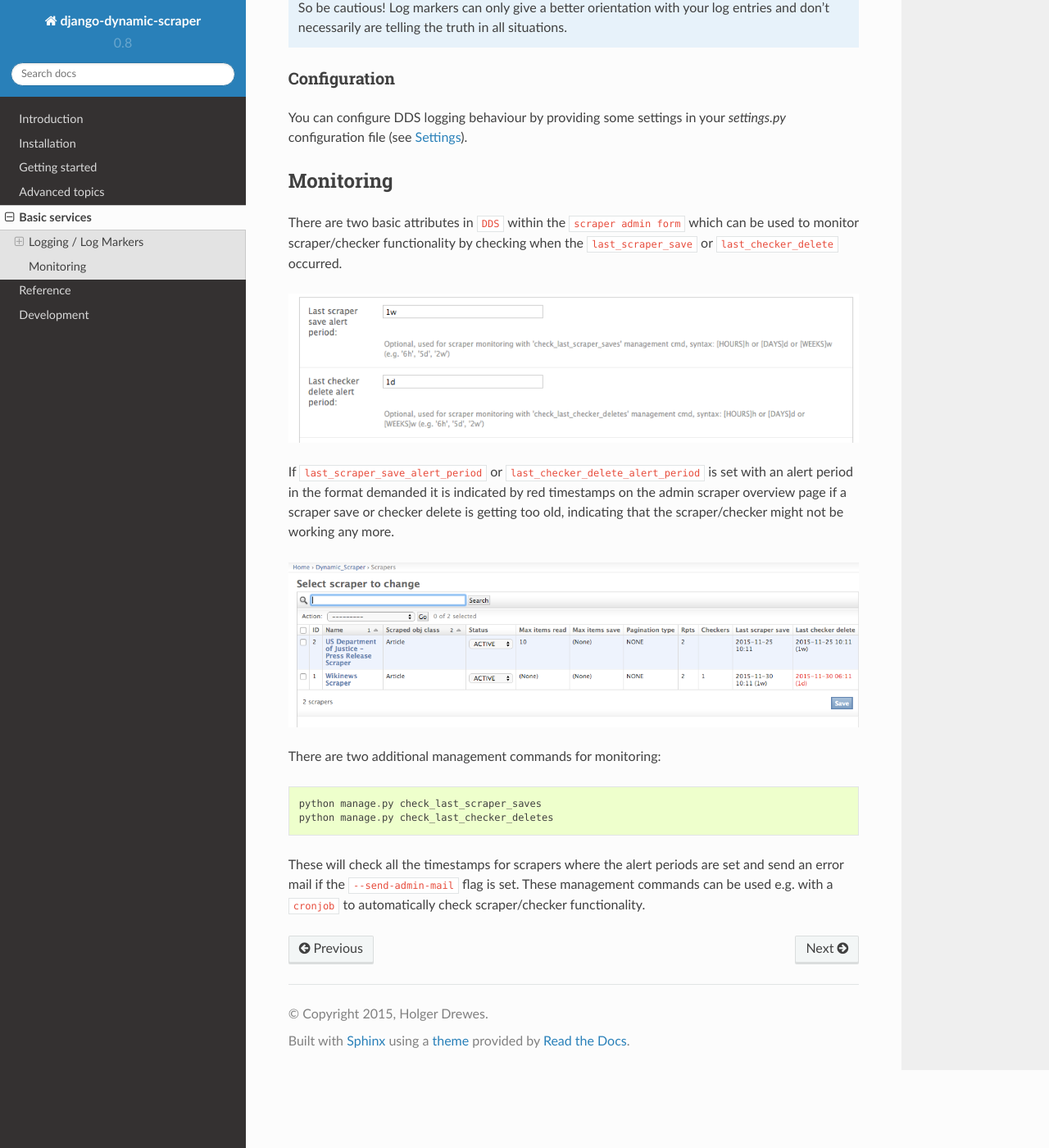
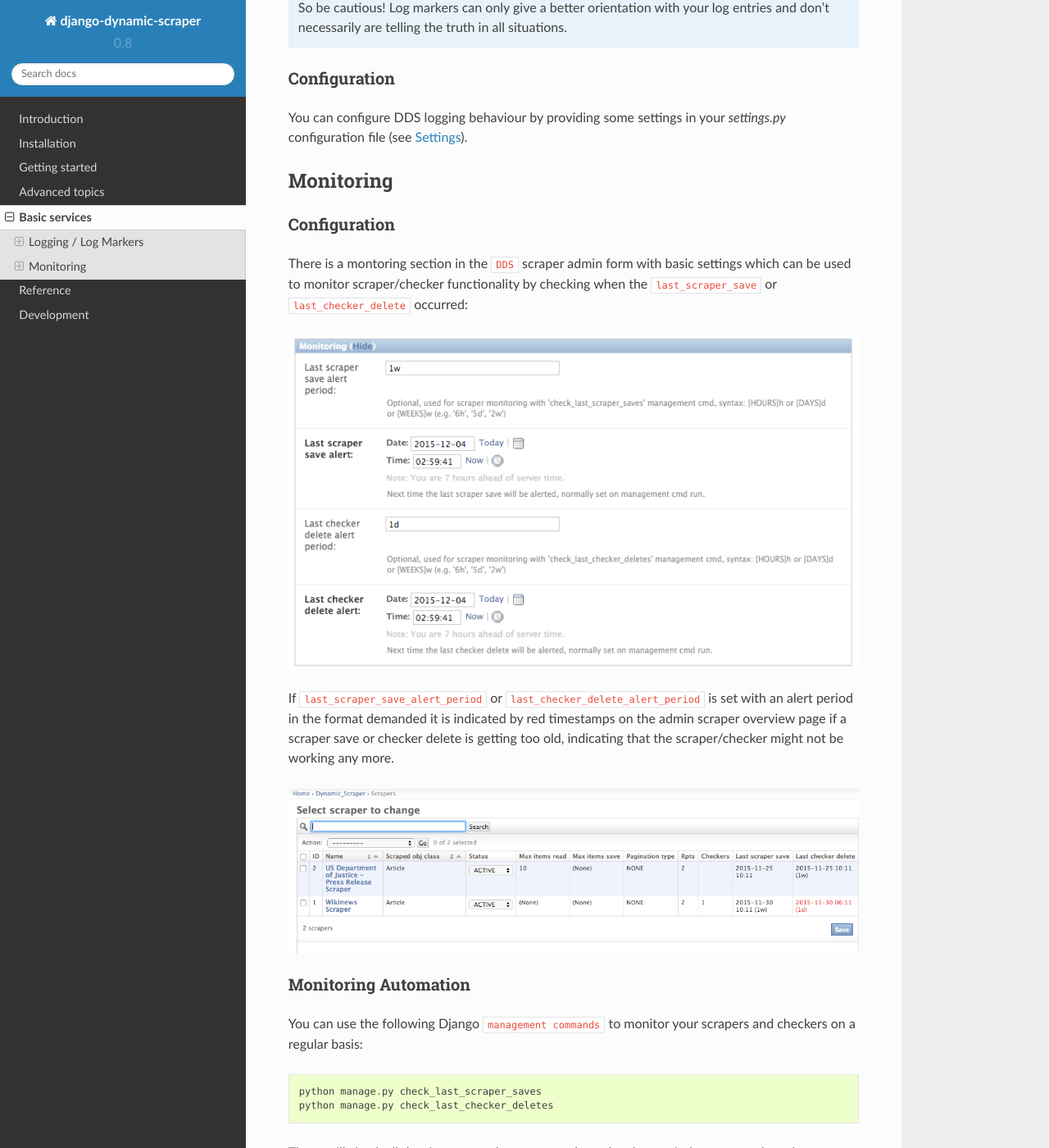
Before and after one commit to dev02019/django-dynamic-scraper, a Sphinx documentation site: the page built from docs/basic_services.rst, in a window 1280 px wide and 1400 px high, scrolled down 2095 px. Shown: the whole window at 82% size. Built offline with Sphinx 7.4.7 and the Read the Docs theme 2.0.0, drawn with Linux system fonts in a browser that asks for light colours.

```diff
--- a/docs/basic_services.rst
+++ b/docs/basic_services.rst
@@ -71,10 +71,13 @@ configuration file (see :ref:`settings`).
 Monitoring
 ==========
 
-There are two basic attributes in ``DDS`` within the ``scraper admin form`` which can be used to monitor scraper/checker
-functionality by checking when the ``last_scraper_save`` or ``last_checker_delete`` occurred.
+Configuration
+-------------
 
-.. image:: images/screenshot_django-admin_alert_period_form_fields.png
+There is a montoring section in the ``DDS`` scraper admin form with basic settings which can be used to monitor scraper/checker
+functionality by checking when the ``last_scraper_save`` or ``last_checker_delete`` occurred:
+
+.. image:: images/screenshot_django-admin_monitoring_section.png
 
 If ``last_scraper_save_alert_period`` or ``last_checker_delete_alert_period`` is set with an alert period in the
 format demanded it is indicated by red timestamps on the admin scraper overview page if a scraper save or checker delete
@@ -82,7 +85,10 @@ is getting too old, indicating that the scraper/checker might not be working any
 
 .. image:: images/screenshot_django-admin_scraper_overview_last_checker_delete_alert.png
 
-There are two additional management commands for monitoring::
+Monitoring Automation
+---------------------
+
+You can use the following Django ``management commands`` to monitor your scrapers and checkers on a regular basis::
 
   python manage.py check_last_scraper_saves
   python manage.py check_last_checker_deletes
```
Also changed, not shown: docs/images/screenshot_django-admin_alert_period_form_fields.png (deleted), docs/images/screenshot_django-admin_monitoring_section.png (added), 3 other files.
